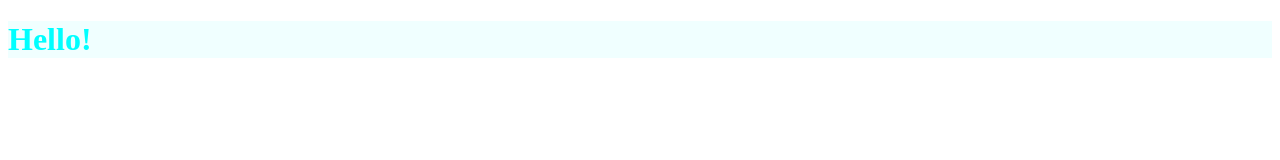
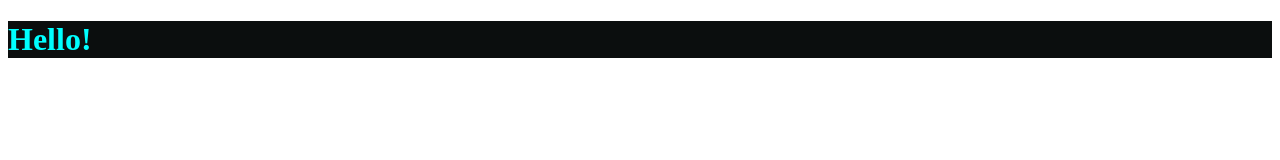
Before and after one commit to NataliiaLysenkova/training, a plain HTML site: page index.html in a window 1280 px wide. Drawn offline with Linux system fonts and the light colour scheme.

Commit message:
color-change

```diff
--- a/style.css
+++ b/style.css
@@ -3,5 +3,5 @@
 }
 
 .container {
-    background-color: azure;
+    background-color: rgb(11, 14, 14);
 }
```
